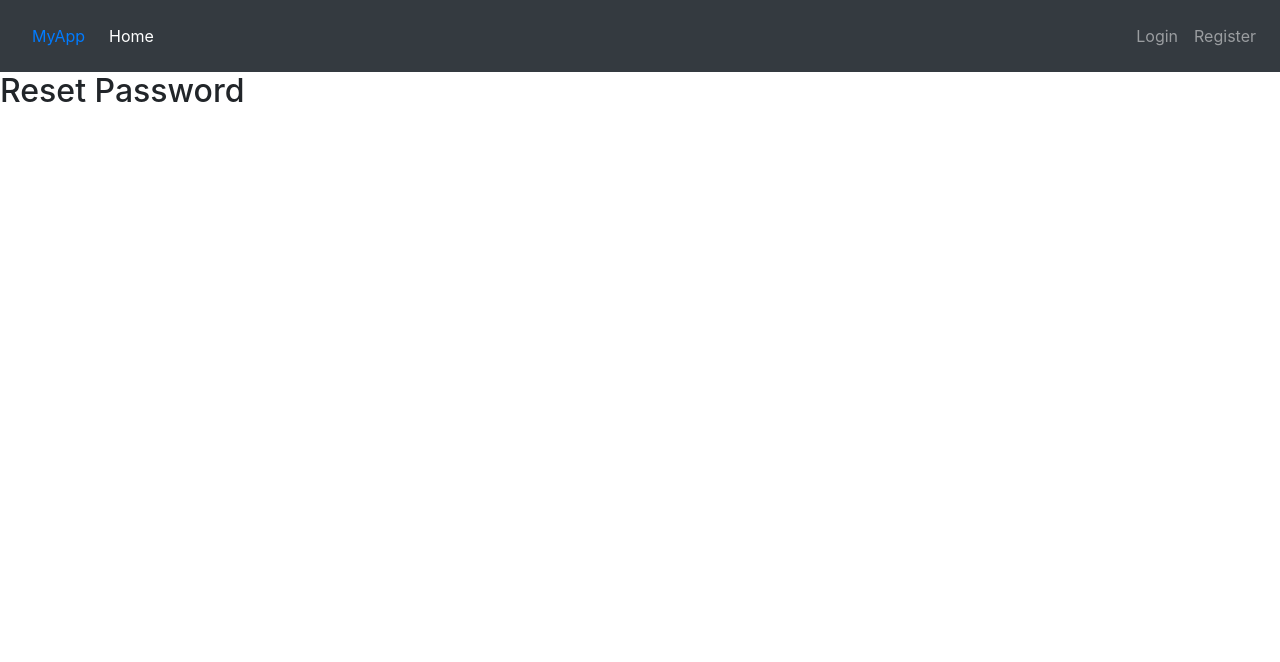
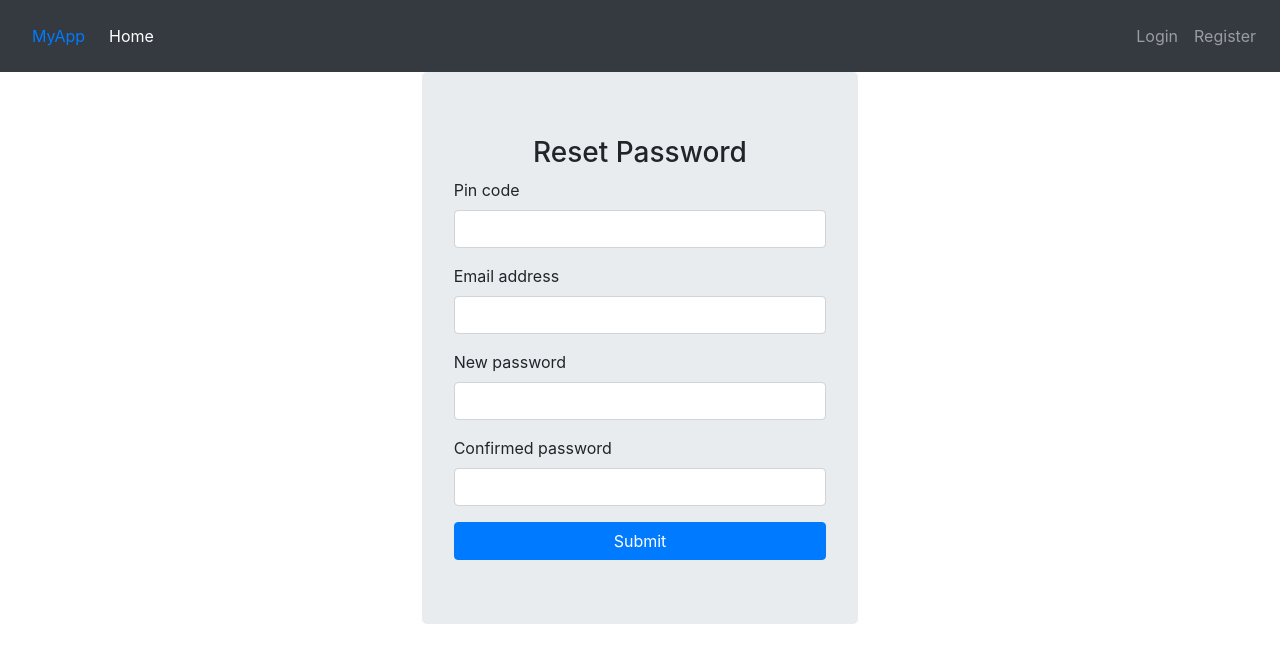
Before and after one commit to nhanvothanh719/boarding-house-management-system, a React (Create React App) app in the folder front-end/: page /reset-password/1 in a window 1280 px wide. Shown: the top 662 px of the page. Built offline with nearby package versions, Linux system fonts and the light colour scheme; no server answers.

Commit message:
Reset password

```diff
--- a/front-end/src/components/ForgetPassword.jsx
+++ b/front-end/src/components/ForgetPassword.jsx
@@ -16,18 +16,32 @@ class ForgetPassword extends Component {
     axios
       .post("/forget-password", data)
       .then((response) => {
-        console.log(response);
+        this.setState({message: response.data.message});
+        //Delete input after submit the form
+        document.getElementById("forgetPasswordForm").reset();
       })
       .catch((error) => {
-        console.log(error);
+        this.setState({message: error.response.data.message});
       });
   };
   render() {
+    //Display error message
+    let error="";
+    if (this.state.message) {
+      error = (
+        <div>
+          <div class="alert alert-danger" role="alert">
+            {this.state.message}
+          </div>
+        </div>
+      )
+    }
     return (
       <div class="row">
         <div class="jumbotron col-lg-4 offset-lg-4">
           <h3 class="text-center">Forget Password</h3>
-          <form onSubmit={this.formSubmit}>
+          <form id="forgetPasswordForm" onSubmit={this.formSubmit}>
+            { error }
             <div class="form-group">
               <label for="inputEmail">Email address</label>
               <input
--- a/front-end/src/components/ResetPassword.jsx
+++ b/front-end/src/components/ResetPassword.jsx
@@ -1,11 +1,114 @@
-import React, { Component } from 'react'
+import React, { Component } from "react";
+import axios from "axios";
 
 class ResetPassword extends Component {
+  state = {
+    token: "",
+    email: "",
+    password: "",
+    password_confirmation: "",
+  };
+
+  formSubmit = (e) => {
+    e.preventDefault();
+    const data = {
+      token: this.state.token,
+      email: this.state.email,
+      password: this.state.password,
+      password_confirmation: this.state.password_confirmation,
+    };
+
+    axios
+      .post("/reset-password", data)
+      .then((response) => {
+        this.setState({ message: response.data.message });
+        //Delete input after submit the form
+        document.getElementById("resetPasswordForm").reset();
+      })
+      .catch((error) => {
+        this.setState({message: error.response.data.message});
+      });
+  };
+
   render() {
+    //Display error message
+    let error="";
+    if (this.state.message) {
+      error = (
+        <div>
+          <div class="alert alert-danger" role="alert">
+            {this.state.message}
+          </div>
+        </div>
+      )
+    }
     return (
-      <h2>Reset Password</h2>
-    )
+      <div class="row">
+        <div class="jumbotron col-lg-4 offset-lg-4">
+          <h3 class="text-center">Reset Password</h3>
+          <form id="resetPasswordForm" onSubmit={this.formSubmit}>
+            { error }
+            <div class="form-group">
+              <label for="inputToken">Pin code</label>
+              <input
+                type="text"
+                class="form-control"
+                name="token"
+                id="inputToken"
+                onChange={(e) => {
+                  this.setState({ token: e.target.value });
+                }}
+                required
+              />
+            </div>
+            <div class="form-group">
+              <label for="inputEmail">Email address</label>
+              <input
+                type="email"
+                class="form-control"
+                name="email"
+                id="inputEmail"
+                aria-describedby="emailHelp"
+                onChange={(e) => {
+                  this.setState({ email: e.target.value });
+                }}
+                required
+              />
+            </div>
+            <div class="form-group">
+              <label for="inputPassword">New password</label>
+              <input
+                type="password"
+                class="form-control"
+                name="password"
+                id="inputPassword"
+                onChange={(e) => {
+                  this.setState({ password: e.target.value });
+                }}
+                required
+              />
+            </div>
+            <div class="form-group">
+              <label for="confirmedPassword">Confirmed password</label>
+              <input
+                type="password"
+                name="password_confirmation"
+                class="form-control"
+                id="confirmedPassword"
+                onChange={(e) => {
+                  this.setState({ password_confirmation: e.target.value });
+                }}
+                required
+              />
+            </div>
+            <button type="submit" class="btn btn-primary btn-block">
+              Submit
+            </button>
+          </form>
+        </div>
+      </div>
+    );
   }
 }
 
-export default ResetPassword
+export default ResetPassword;
```
